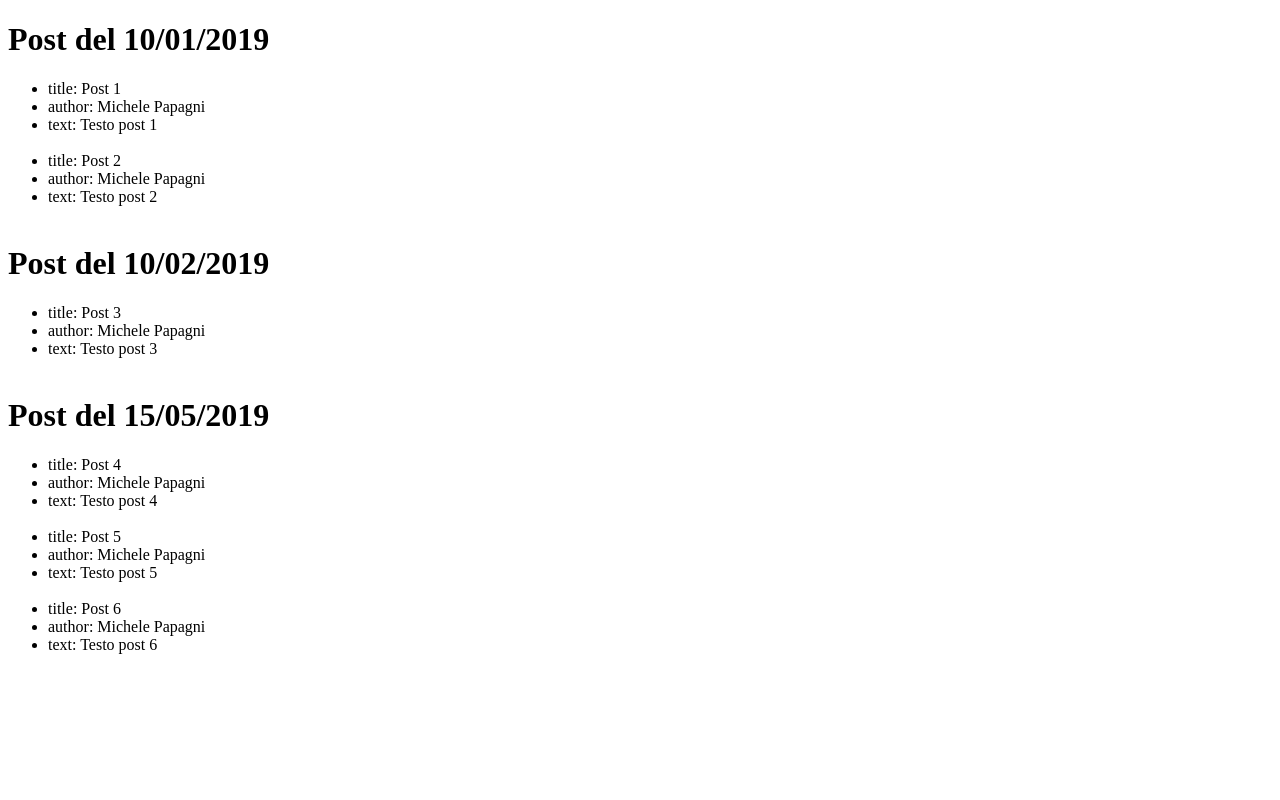
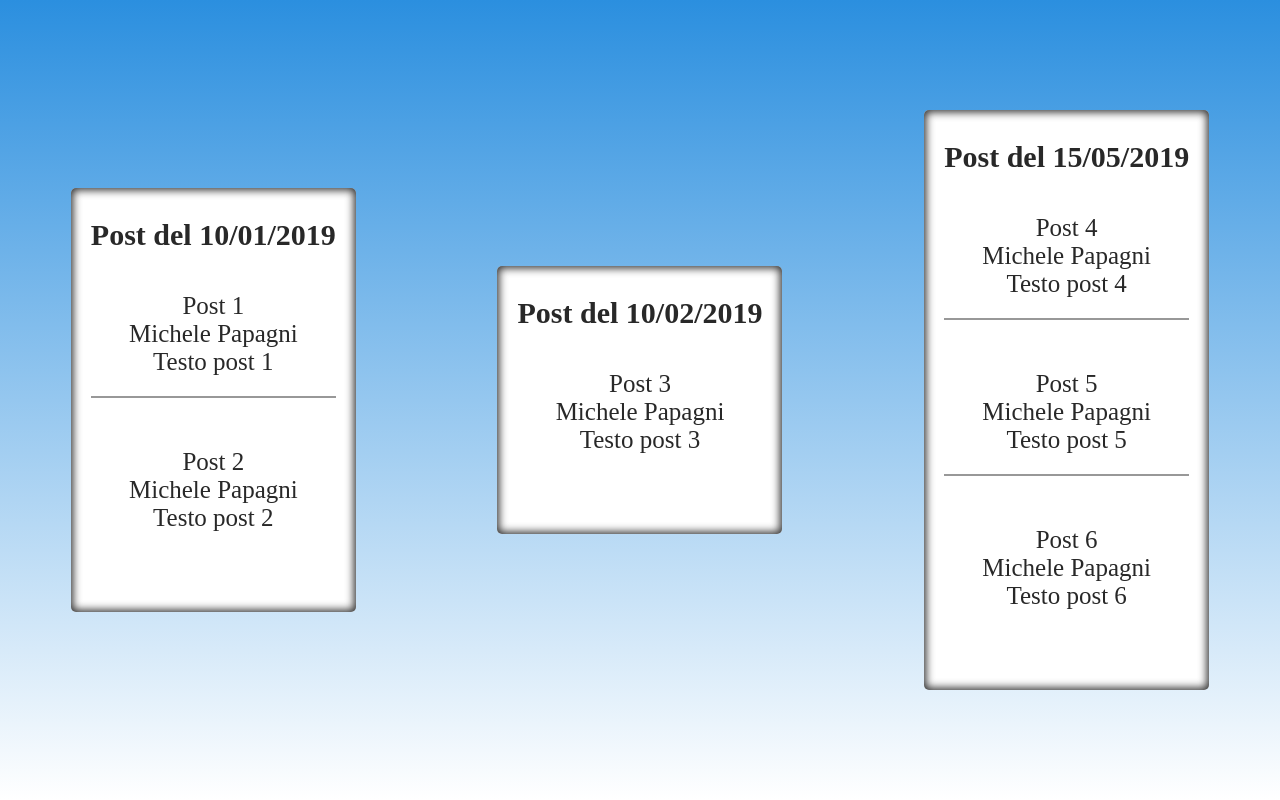
Before and after one commit to AndreaCasentini93/php-snacks-b1, a PHP site: page / in a window 1280 px wide. Run offline with PHP 8.4, Linux system fonts and the light colour scheme.

Commit message:
Snack 4 Style

```diff
--- /dev/null
+++ b/snack4/css/style.css
@@ -0,0 +1,42 @@
+* {
+    box-sizing: border-box;
+    padding: 0;
+    margin: 0;
+}
+
+body {
+    display: flex;
+    justify-content: space-around;
+    align-items: center;
+    height: 100vh;
+    text-align: center;
+    background-color: #2B8FDF;
+    background-image: linear-gradient(#2B8FDF, #FFFFFF);
+}
+
+.container {
+    padding: 30px 20px;
+    border-radius: 5px;
+    color: #282828;
+    background-color: #FFFFFF;
+    box-shadow: inset 0 0 8px 2px #282828;
+}
+
+h1 {
+    margin-bottom: 20px;
+    font-size: 30px;
+}
+
+ul {
+    list-style: none;
+}
+
+.box {
+    padding: 20px;
+    margin-bottom: 30px;
+    font-size: 25px;
+}
+
+.box:not(:last-of-type) {
+    border-bottom: 2px solid #2828287a;
+}
--- a/snack4/index.php
+++ b/snack4/index.php
@@ -52,25 +52,30 @@
         <meta charset="UTF-8">
         <meta http-equiv="X-UA-Compatible" content="IE=edge">
         <meta name="viewport" content="width=device-width, initial-scale=1.0">
+        <link rel="stylesheet" href="css/style.css">
         <title>Snack 4</title>
     </head>
 
     <body>
         <?php foreach ($posts as $postDate => $postArray1) { ?>
+
+        <div class="container">
             <h1>Post del <?php echo $postDate; ?></h1>
             <ul>
                 <?php foreach ($postArray1 as $postArray2) { ?>
 
+                    <div class="box">
                         <?php foreach ($postArray2 as $postArray2_key => $postArray2_value) { ?>
 
-                    <li><?php echo $postArray2_key . ": " . $postArray2_value; ?></li>
+                            <li><?php echo $postArray2_value; ?></li>
 
                         <?php } ?>
-
-                <br>
+                    </div>
 
                 <?php } ?>
             </ul>
+        </div>
+
         <?php } ?>
     </body>
 </html>
```
Lines whose indentation alone changed are shown as unchanged.
